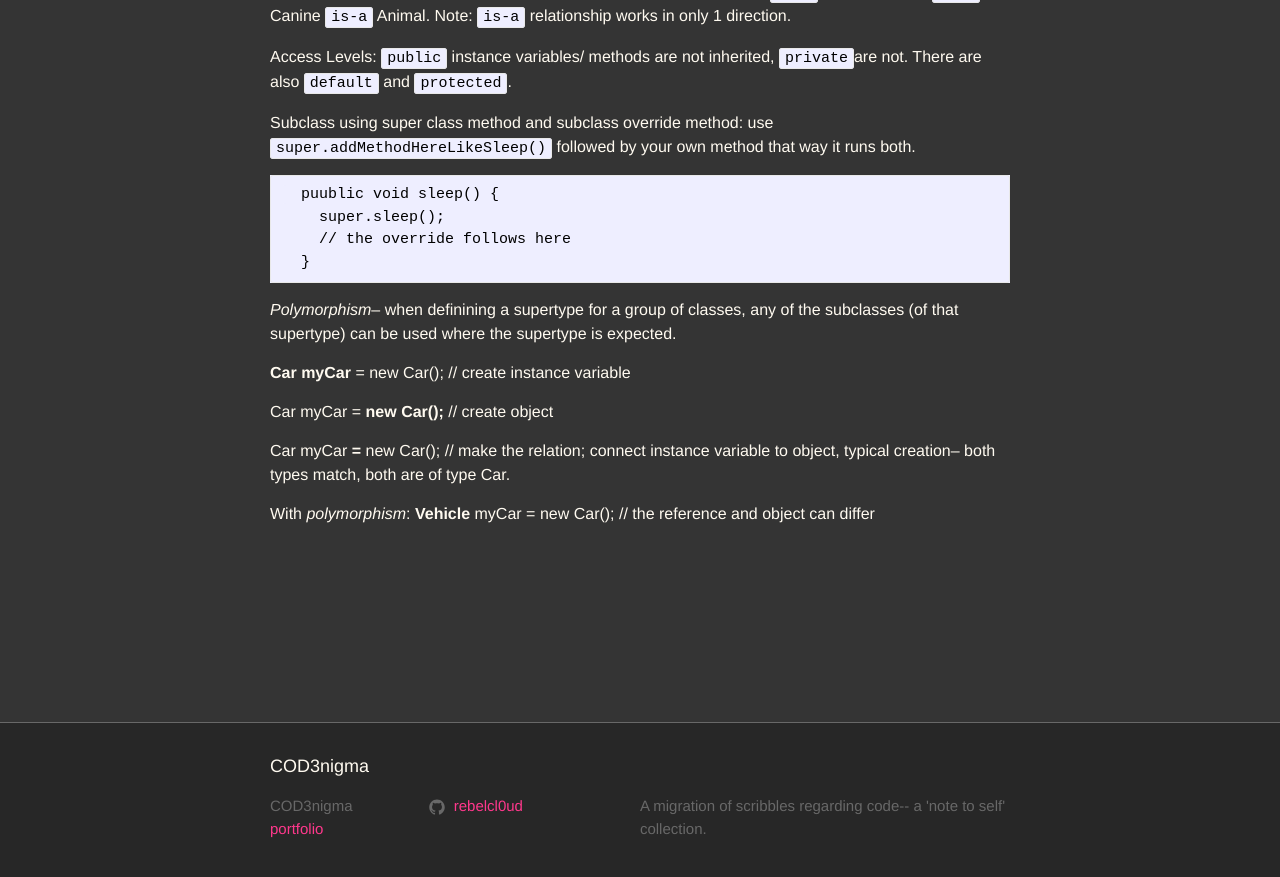
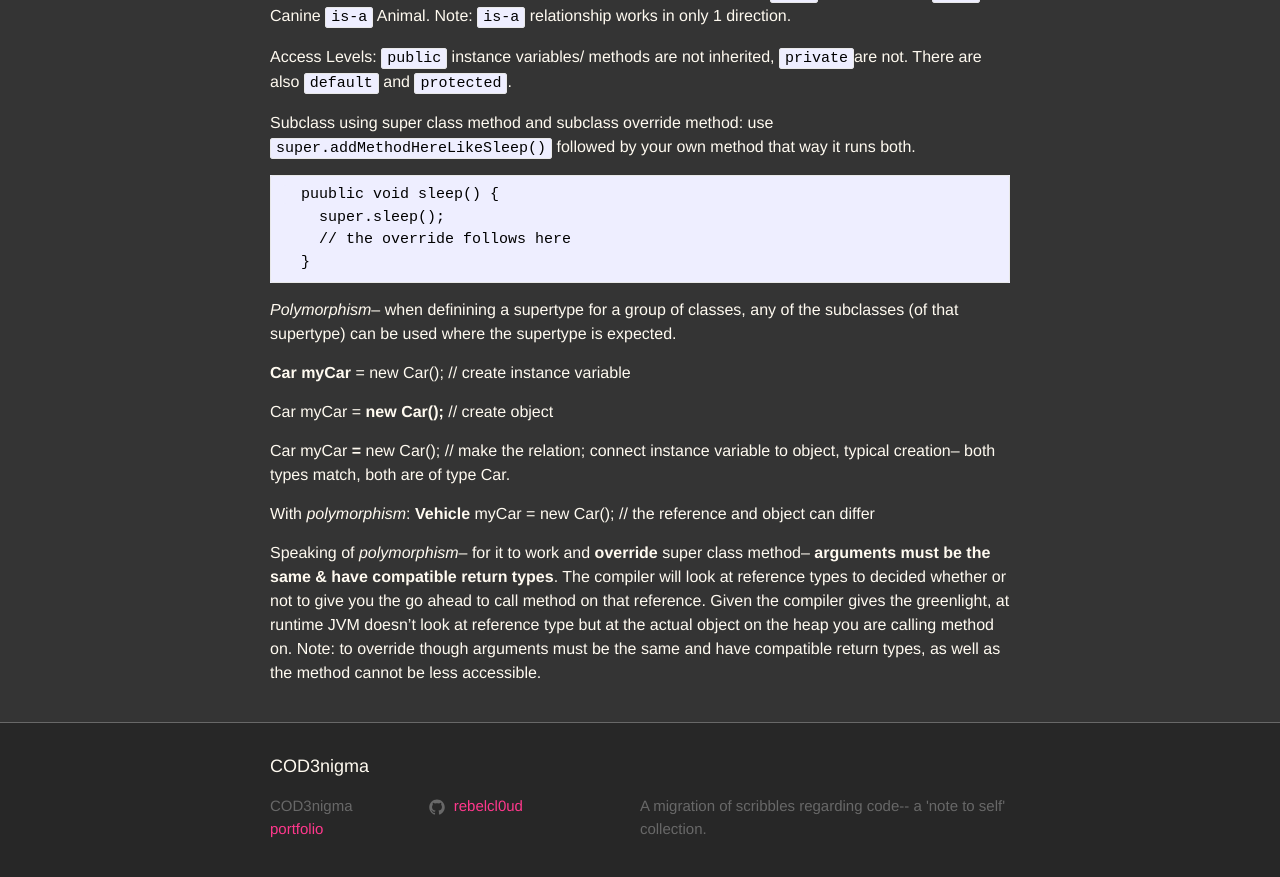
Before and after one commit to rebelcl0ud/blog, a Jekyll site: the page built from _posts/2019-03-17-[64]-design-patterns.markdown, in a window 1280 px wide and 900 px high, scrolled down 1252 px. Shown: the top 877 px of the window. Built offline with Jekyll 4.4.1, drawn with Linux system fonts in a browser that asks for light colours.

Commit message:
update: polymorphism override

```diff
--- a/_posts/2019-03-17-[64]-design-patterns.markdown
+++ b/_posts/2019-03-17-[64]-design-patterns.markdown
@@ -64,3 +64,5 @@ I tend to forget things so I figure throwing a little post up with main pointers
   Car myCar **=** new Car(); // make the relation; connect instance variable to object, typical creation-- both types match, both are of type Car.
 
   With *polymorphism*: **Vehicle** myCar = new Car(); // the reference and object can differ
+
+  Speaking of *polymorphism*-- for it to work and **override** super class method-- **arguments must be the same & have compatible return types**. The compiler will look at reference types to decided whether or not to give you the go ahead to call method on that reference. Given the compiler gives the greenlight, at runtime JVM doesn't look at reference type but at the actual object on the heap you are calling method on. Note: to override though arguments must be the same and have compatible return types, as well as the method cannot be less accessible.
```
